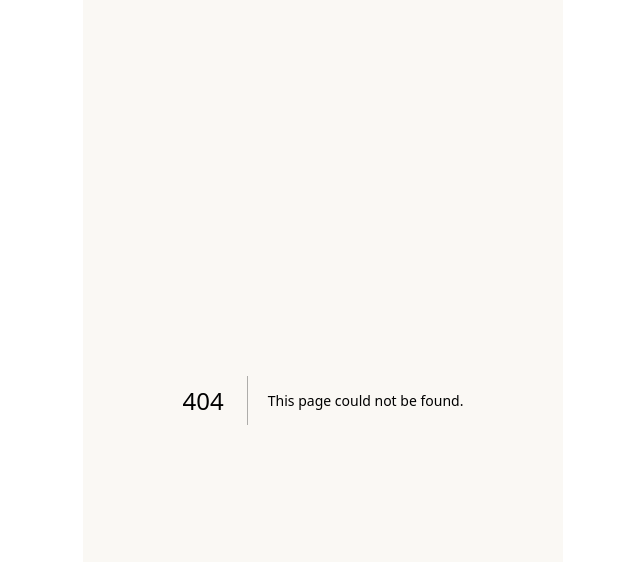
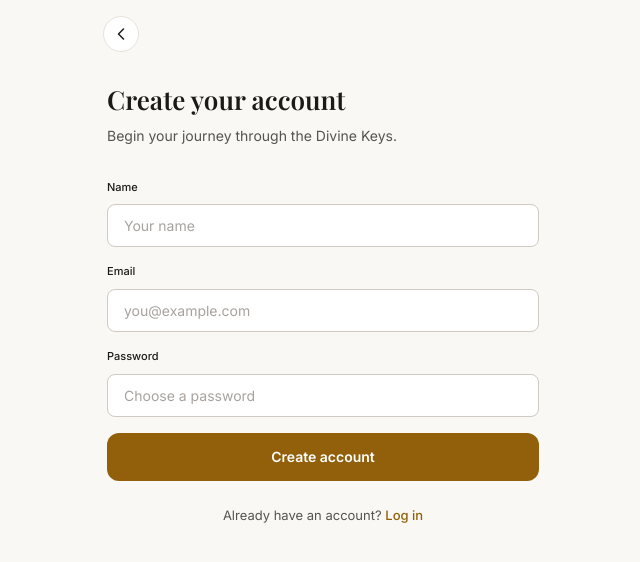
Before and after one commit to elijasinyinza-a11y/DKSE-App, a Next.js app: page /signup in a window 1280 px wide. Before the commit this address had no page. Shown: the top 562 px of the page, without its empty margins (317-957 px from the left). Built offline with nearby package versions, Linux system fonts and the light colour scheme; a web font is replaced by a local one.

Commit message:
Add files via upload

```diff
--- /dev/null
+++ b/src/pages/auth.module.css
@@ -0,0 +1,183 @@
+/* ── WELCOME ──────────────────────────── */
+.welcome {
+  min-height: 100vh;
+  min-height: 100dvh;
+  display: flex;
+  flex-direction: column;
+  padding: var(--space-6) var(--space-6) var(--space-8);
+}
+
+.welcomeHero {
+  flex: 1;
+  display: flex;
+  flex-direction: column;
+  align-items: center;
+  justify-content: center;
+  text-align: center;
+}
+
+.logoMark {
+  width: 64px;
+  height: 64px;
+  background-color: var(--color-amber);
+  border-radius: var(--radius-xl);
+  display: flex;
+  align-items: center;
+  justify-content: center;
+  margin-bottom: var(--space-6);
+  box-shadow: 0 8px 24px rgba(146, 96, 10, 0.25);
+}
+
+.welcomeEyebrow {
+  font-size: var(--text-xs);
+  text-transform: uppercase;
+  letter-spacing: var(--tracking-widest);
+  color: var(--color-amber);
+  font-weight: var(--weight-semibold);
+  margin-bottom: var(--space-4);
+}
+
+.welcomeTitle {
+  font-family: var(--font-serif);
+  font-size: var(--text-3xl);
+  font-weight: var(--weight-semibold);
+  color: var(--color-ink);
+  line-height: var(--leading-tight);
+  margin-bottom: var(--space-4);
+}
+
+.welcomeSub {
+  font-size: var(--text-md);
+  color: var(--color-sub);
+  line-height: var(--leading-relaxed);
+  max-width: 300px;
+}
+
+.welcomeActions {
+  display: flex;
+  flex-direction: column;
+  align-items: center;
+  gap: var(--space-4);
+}
+
+.welcomeSignin {
+  font-size: var(--text-base);
+  color: var(--color-sub);
+  font-weight: var(--weight-medium);
+}
+
+.welcomeSignin:hover {
+  color: var(--color-amber);
+}
+
+/* ── SIGNUP / LOGIN ───────────────────── */
+.authScreen {
+  min-height: 100vh;
+  min-height: 100dvh;
+  display: flex;
+  flex-direction: column;
+}
+
+.authTop {
+  padding: var(--space-4) var(--space-5);
+}
+
+.authBack {
+  display: flex;
+  align-items: center;
+  justify-content: center;
+  width: 36px;
+  height: 36px;
+  border-radius: var(--radius-full);
+  background-color: var(--color-card);
+  border: var(--border-thin) solid var(--color-border);
+  color: var(--color-ink);
+}
+
+.authBody {
+  flex: 1;
+  padding: var(--space-4) var(--space-6) var(--space-8);
+}
+
+.authTitle {
+  font-family: var(--font-serif);
+  font-size: var(--text-3xl);
+  font-weight: var(--weight-semibold);
+  color: var(--color-ink);
+  line-height: var(--leading-tight);
+  margin-bottom: var(--space-2);
+}
+
+.authSub {
+  font-size: var(--text-md);
+  color: var(--color-sub);
+  margin-bottom: var(--space-8);
+}
+
+.authForm {
+  display: flex;
+  flex-direction: column;
+  gap: var(--space-4);
+}
+
+.field {
+  display: flex;
+  flex-direction: column;
+  gap: var(--space-2);
+}
+
+.fieldLabel {
+  font-size: var(--text-sm);
+  font-weight: var(--weight-medium);
+  color: var(--color-ink);
+}
+
+.input {
+  width: 100%;
+  padding: var(--space-3) var(--space-4);
+  border: var(--border-thin) solid var(--color-border-strong);
+  border-radius: var(--radius-md);
+  font-size: var(--text-md);
+  font-family: var(--font-sans);
+  color: var(--color-ink);
+  background-color: var(--color-card);
+  outline: none;
+  transition: border-color var(--transition-fast);
+}
+
+.input:focus {
+  border-color: var(--color-amber);
+}
+
+.input::placeholder {
+  color: var(--color-muted);
+}
+
+.forgot {
+  font-size: var(--text-sm);
+  color: var(--color-amber);
+  font-weight: var(--weight-medium);
+  align-self: flex-end;
+  margin-top: calc(var(--space-2) * -1);
+}
+
+.authError {
+  font-size: var(--text-sm);
+  color: #B91C1C;
+  background-color: #FEF2F2;
+  border: var(--border-thin) solid #FECACA;
+  border-radius: var(--radius-md);
+  padding: var(--space-3);
+}
+
+.authAlt {
+  font-size: var(--text-base);
+  color: var(--color-sub);
+  text-align: center;
+  margin-top: var(--space-6);
+}
+
+.authLink {
+  color: var(--color-amber);
+  font-weight: var(--weight-medium);
+}
--- /dev/null
+++ b/src/pages/signup.js
@@ -0,0 +1,61 @@
+import { useState } from 'react'
+import Link from 'next/link'
+import { useRouter } from 'next/router'
+import styles from './auth.module.css'
+
+export default function SignUp() {
+  const router = useRouter()
+  const [name, setName] = useState('')
+  const [email, setEmail] = useState('')
+  const [password, setPassword] = useState('')
+  const [error, setError] = useState('')
+
+  function handleSubmit(e) {
+    e.preventDefault()
+    if (!email.trim() || !password.trim()) {
+      setError('Please enter your email and a password.')
+      return
+    }
+    setError('')
+    // Placeholder — real authentication is wired in the backend phase.
+    router.push('/')
+  }
+
+  return (
+    <div className={styles.authScreen}>
+      <div className={styles.authTop}>
+        <Link href="/welcome" className={styles.authBack} aria-label="Back">
+          <svg viewBox="0 0 24 24" fill="none" width="20" height="20"><path d="M15 6l-6 6 6 6" stroke="currentColor" strokeWidth="1.8" strokeLinecap="round" strokeLinejoin="round" /></svg>
+        </Link>
+      </div>
+
+      <div className={styles.authBody}>
+        <h1 className={styles.authTitle}>Create your account</h1>
+        <p className={styles.authSub}>Begin your journey through the Divine Keys.</p>
+
+        <form onSubmit={handleSubmit} className={styles.authForm}>
+          <label className={styles.field}>
+            <span className={styles.fieldLabel}>Name</span>
+            <input type="text" value={name} onChange={(e) => setName(e.target.value)} className={styles.input} placeholder="Your name" />
+          </label>
+          <label className={styles.field}>
+            <span className={styles.fieldLabel}>Email</span>
+            <input type="email" value={email} onChange={(e) => setEmail(e.target.value)} className={styles.input} placeholder="you@example.com" required />
+          </label>
+          <label className={styles.field}>
+            <span className={styles.fieldLabel}>Password</span>
+            <input type="password" value={password} onChange={(e) => setPassword(e.target.value)} className={styles.input} placeholder="Choose a password" required />
+          </label>
+
+          {error && <p className={styles.authError}>{error}</p>}
+
+          <button type="submit" className="btn btn--primary btn--lg btn--block">Create account</button>
+        </form>
+
+        <p className={styles.authAlt}>
+          Already have an account? <Link href="/login" className={styles.authLink}>Log in</Link>
+        </p>
+      </div>
+    </div>
+  )
+}
```
Also changed, not shown: src/pages/login.js (added, +58 -0 lines), src/pages/welcome.js (added, +32 -0 lines).
